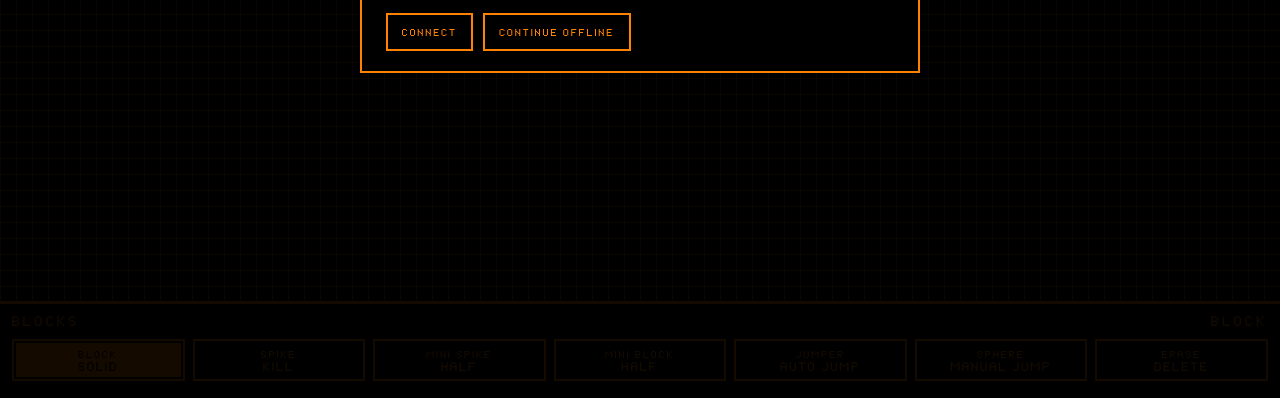
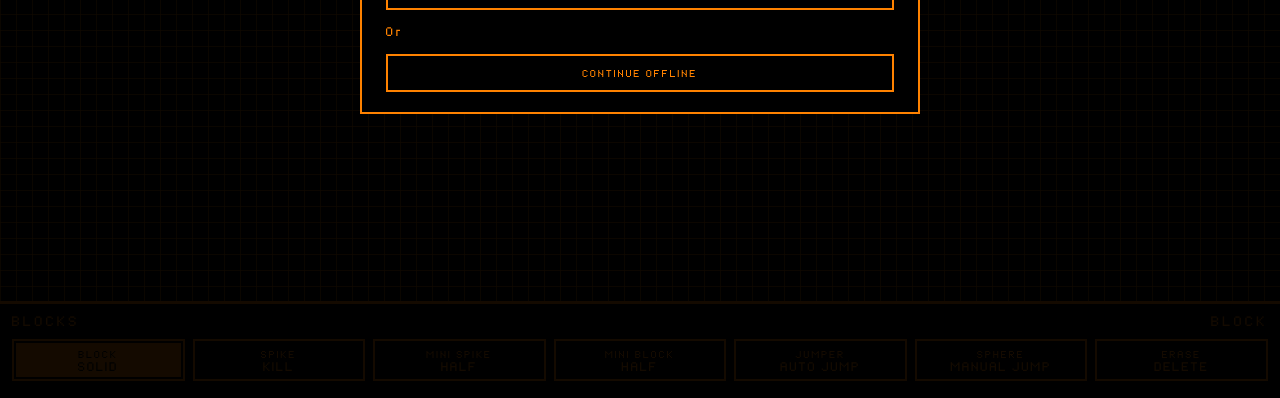
Before and after one commit to liubquanti/Geometry-Flip, a plain HTML site: page docs/index.html in a window 1280 px wide. Shown: the part 402-800 px from the top of the page. Drawn offline with Linux system fonts and the light colour scheme.

Commit message:
Interface

```diff
--- a/docs/index.html
+++ b/docs/index.html
@@ -13,6 +13,7 @@
       <p id="startupMessage">Please connect your Flipper to load levels.</p>
       <div class="startup-actions">
         <button id="connectBtn" type="button">CONNECT</button>
+        <div class="startup-or" aria-hidden="true">Or</div>
         <button id="offlineBtn" type="button">CONTINUE OFFLINE</button>
       </div>
       <div id="levelsPanel" class="levels-panel" hidden>
--- a/docs/styles.css
+++ b/docs/styles.css
@@ -66,6 +66,20 @@ body {
   display: flex;
   gap: 10px;
   flex-wrap: wrap;
+}
+
+.startup-or {
+  flex-basis: 100%;
+  text-align: left;
+  font-size: 20px;
+  letter-spacing: 0.14em;
+  line-height: 1;
+  margin: 2px 0;
+}
+
+#connectBtn,
+#offlineBtn {
+  flex-basis: 100%;
 }
 
 .startup-actions button {
```
